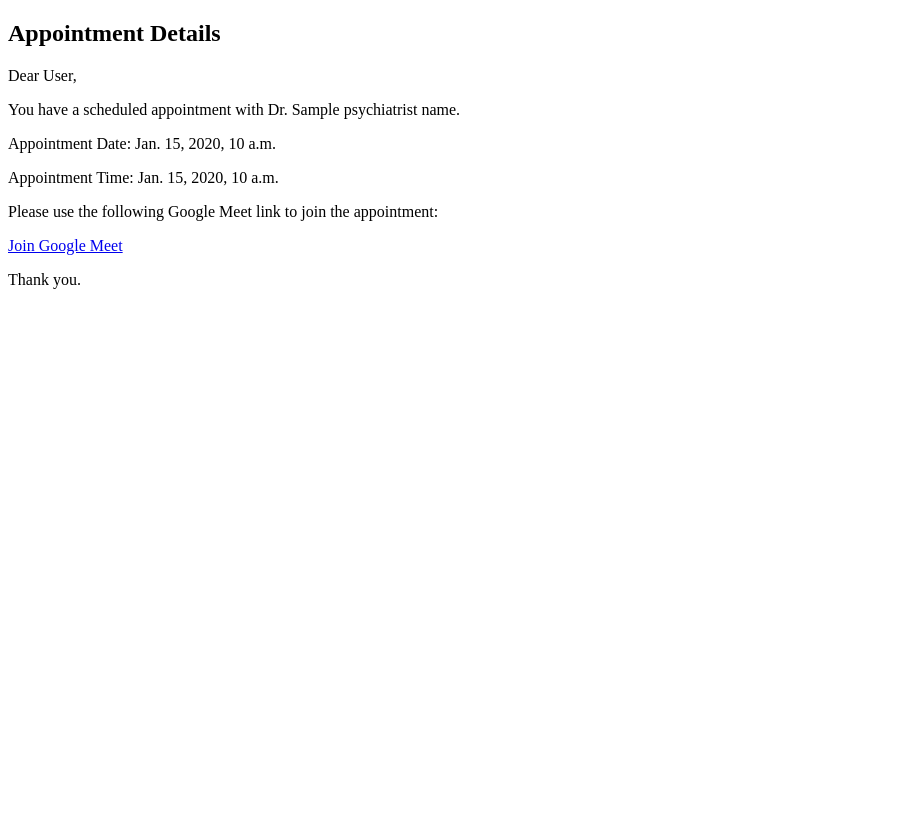
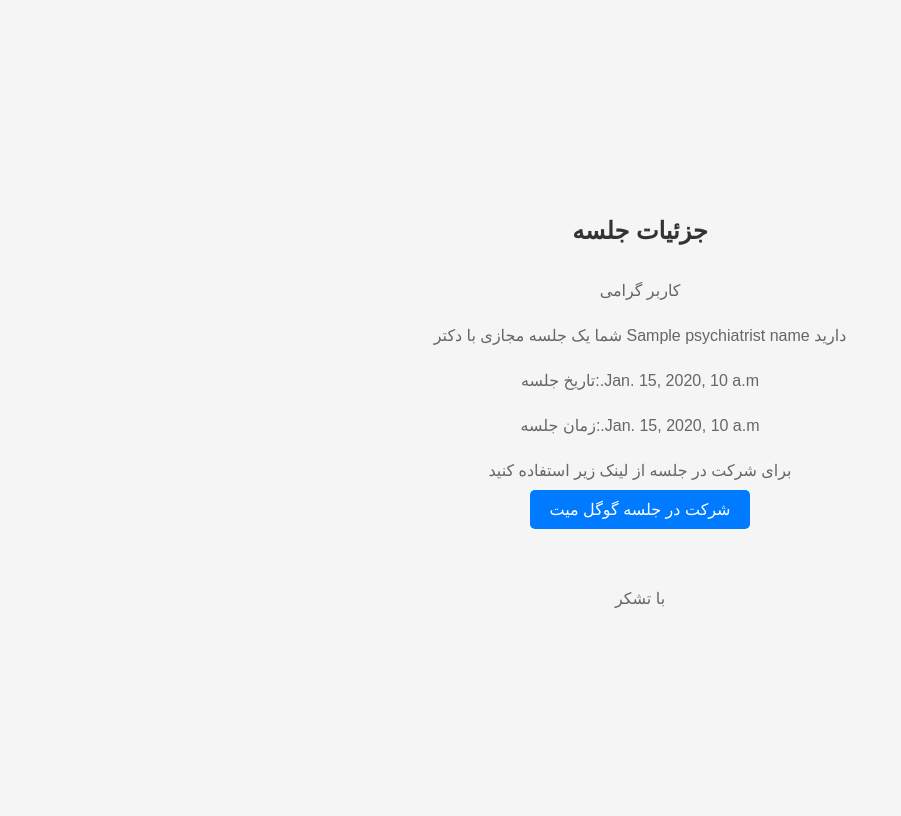
Before and after one commit to ENIAC-group/Back-End, a Django app: template BackEnd/templates/GoogleMeetLink.html in a window 1280 px wide. Shown: the whole page, without its empty margins (0-901 px from the left). Before the commit the page ends 289 px from the top, so only its background shows below. Run offline with Django 5.2, Linux system fonts and the light colour scheme; the template is opened without the code that fills it: most values are stand-ins (such as "Sample title", 1, 10 or a date in 2020); parts of the project's set-up code (start-up, migrations or seed data) failed here and were passed over.

Commit message:
fix/googlemeet

```diff
--- a/BackEnd/templates/GoogleMeetLink.html
+++ b/BackEnd/templates/GoogleMeetLink.html
@@ -1,4 +1,4 @@
-<!DOCTYPE html>
+<!-- <!DOCTYPE html>
 <html>
 <head>
     <meta charset="UTF-8">
@@ -11,8 +11,58 @@
     <p>Appointment Date: {{ appointment_date }}</p>
     <p>Appointment Time: {{ appointment_time }}</p>
     <p>Please use the following Google Meet link to join the appointment:</p>
-    <a href="{{ google_meet_link }}">Join Google Meet</a>
+    <a href="{{ GoogleMeetLink }}">Join Google Meet</a>
     <br>
     <p>Thank you.</p>
 </body>
+</html> -->
+
+
+<!DOCTYPE html>
+<html lang="fa" dir="rtl">
+<head>
+  <meta charset="UTF-8">
+  <title>لینک جلسه گوگل میت</title>
+  <style>
+    body {
+      display: flex;
+      flex-direction: column;
+      align-items: center;
+      justify-content: center;
+      height: 100vh;
+      font-family: Arial, sans-serif;
+      background-color: #f5f5f5;
+    }
+
+    h2 {
+      color: #333333;
+      margin-bottom: 20px;
+    }
+
+    p {
+      color: #666666;
+      margin-bottom: 10px;
+    }
+
+    a {
+      color: #ffffff;
+      background-color: #007bff;
+      padding: 10px 20px;
+      text-decoration: none;
+      border-radius: 5px;
+    }
+  </style>
+</head>
+<body>
+  <h2>جزئیات جلسه</h2>
+  <p>کاربر گرامی</p>
+  <p> دارید {{ psychiatrist_name }} شما یک جلسه مجازی با دکتر </p>
+  <p> {{ appointment_date }}:تاریخ جلسه </p>
+  <p> {{ appointment_time }}:زمان جلسه</p>
+  <p>برای شرکت در جلسه از لینک زیر استفاده کنید</p>
+  <a href="{{ GoogleMeetLink }}">شرکت در جلسه گوگل میت</a>
+  <br>
+  <p>    </p>
+  <p>با تشکر</p>
+</body>
 </html>
```
Also changed, not shown: BackEnd/GoogleMeet/views.py (+7 -1 lines), BackEnd/token.json (+1 -1 lines), BackEnd/utils/email.py (+8 -5 lines).
